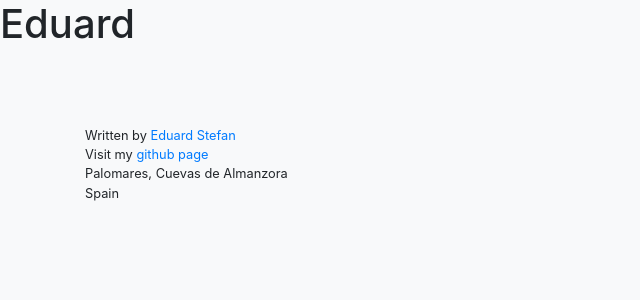
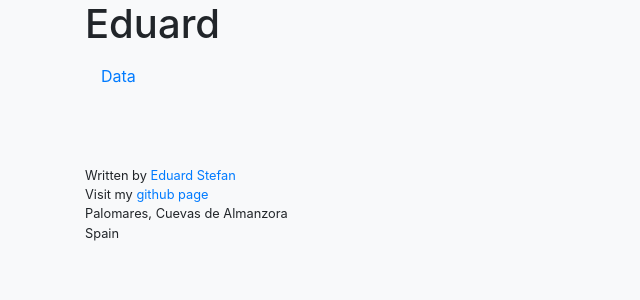
Before and after one commit to edustef/ab1may, a Flask app: page /account in a window 1280 px wide. Shown: the top 300 px of the page, without its empty margins (0-640 px from the left). Run offline with Flask 2, Linux system fonts and the light colour scheme; a user stored in the database is signed in; some libraries are stand-ins or nearby versions.

Commit message:
Added data link to account page

```diff
--- a/application/templates/account.html
+++ b/application/templates/account.html
@@ -1,5 +1,8 @@
 {% extends "layout.html" %}
 
 {% block content %}
-	<h1>{{ current_user.username }}</h1>
+	<div class="container">
+		<h1>{{ current_user.username }}</h1>
+	    <a class="nav-link" href="{{url_for('data')}}">Data</a>
+    </div>
 {% endblock%}
```
